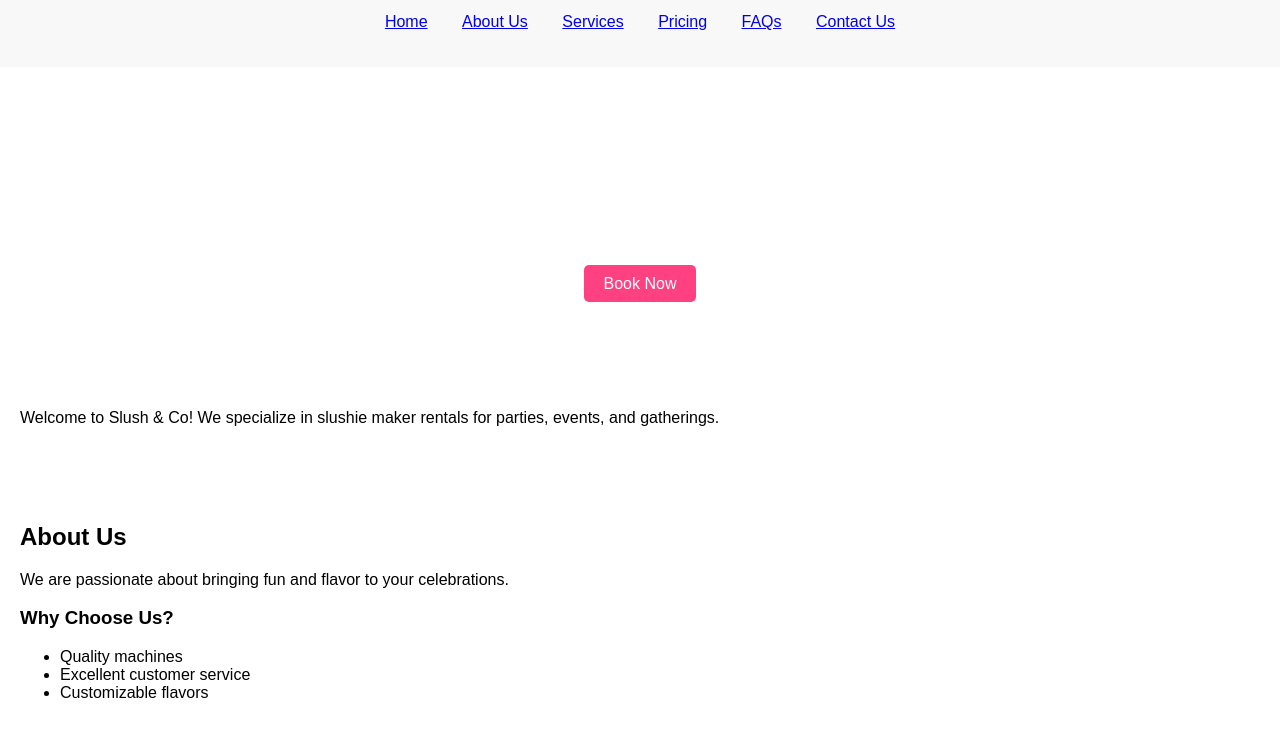
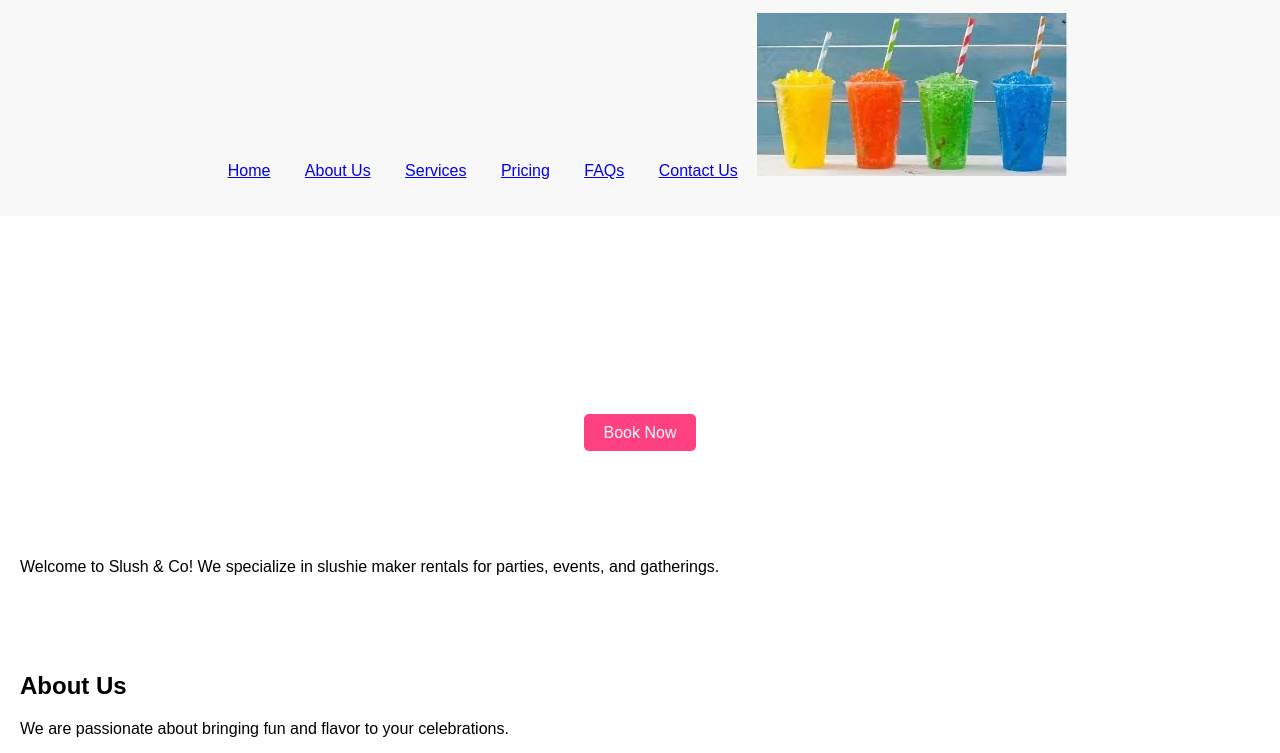
Before and after one commit to Zoe10101/Slushie-3, a plain HTML site: page index.html in a window 1280 px wide. Shown: the part 41-794 px from the top of the page. Drawn offline with Linux system fonts and the light colour scheme.

Commit message:
Update index.html

```diff
--- a/index.html
+++ b/index.html
@@ -17,6 +17,7 @@
                 <li><a href="#pricing">Pricing</a></li>
                 <li><a href="#faqs">FAQs</a></li>
                 <li><a href="#contact">Contact Us</a></li>
+                <img src="102C8B84-53E2-45CC-91DC-EF797A023D3E_4_5005_c.jpeg" alt=four colourful slishes?raw=true" />
             </ul>
         </nav>
     </header>
```
